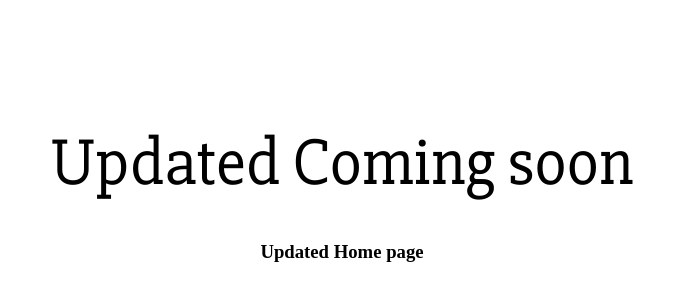
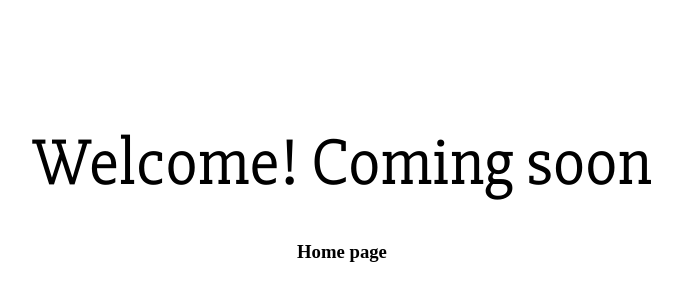
Before and after one commit to ridwanray/s3-deployment-static-site, a plain HTML site: page index.html in a window 1280 px wide. Shown: the part 28-328 px from the top of the page, without its empty margins (298-980 px from the left). Drawn offline with Linux system fonts and the light colour scheme.

Commit message:
github deployment

```diff
--- a/index.html
+++ b/index.html
@@ -5,8 +5,8 @@
     <link href="https://fonts.googleapis.com/css?family=Slabo+27px" rel="stylesheet">
 </head>
 <body >
-    <span style="margin-top: 150px;; padding:0;  display:flex; justify-content:center; align-items:center; font-size:50pt; font-family: 'Slabo 27px', serif;">Updated Coming soon</span> <br/>
-    <h3 style="display: flex; justify-content: center;">Updated Home page</h3> <br>
+    <span style="margin-top: 150px;; padding:0;  display:flex; justify-content:center; align-items:center; font-size:50pt; font-family: 'Slabo 27px', serif;">Welcome! Coming soon</span> <br/>
+    <h3 style="display: flex; justify-content: center;">Home page</h3> <br>
 
 </body>
 </html>
```
Also changed, not shown: 1 other file.
